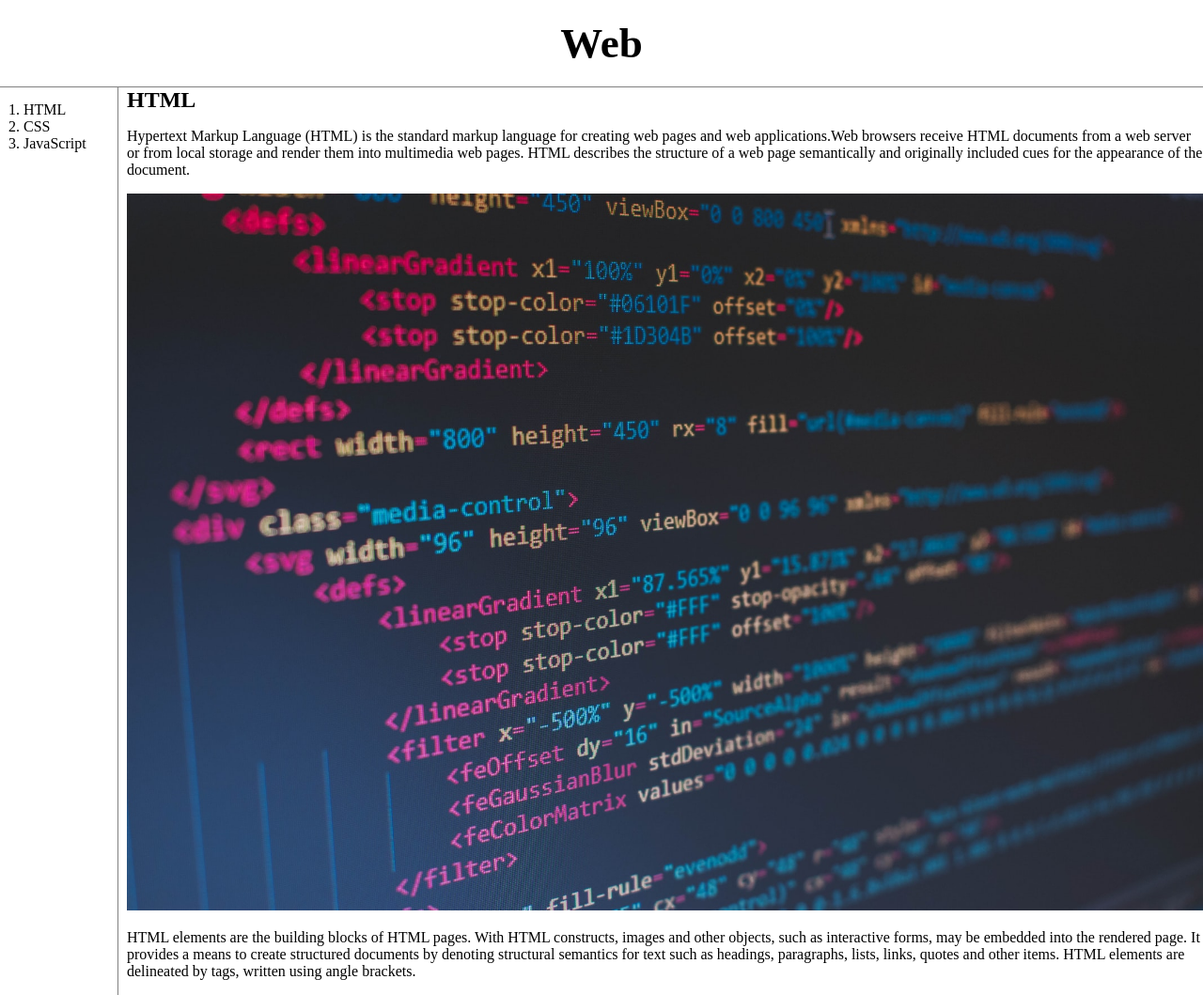
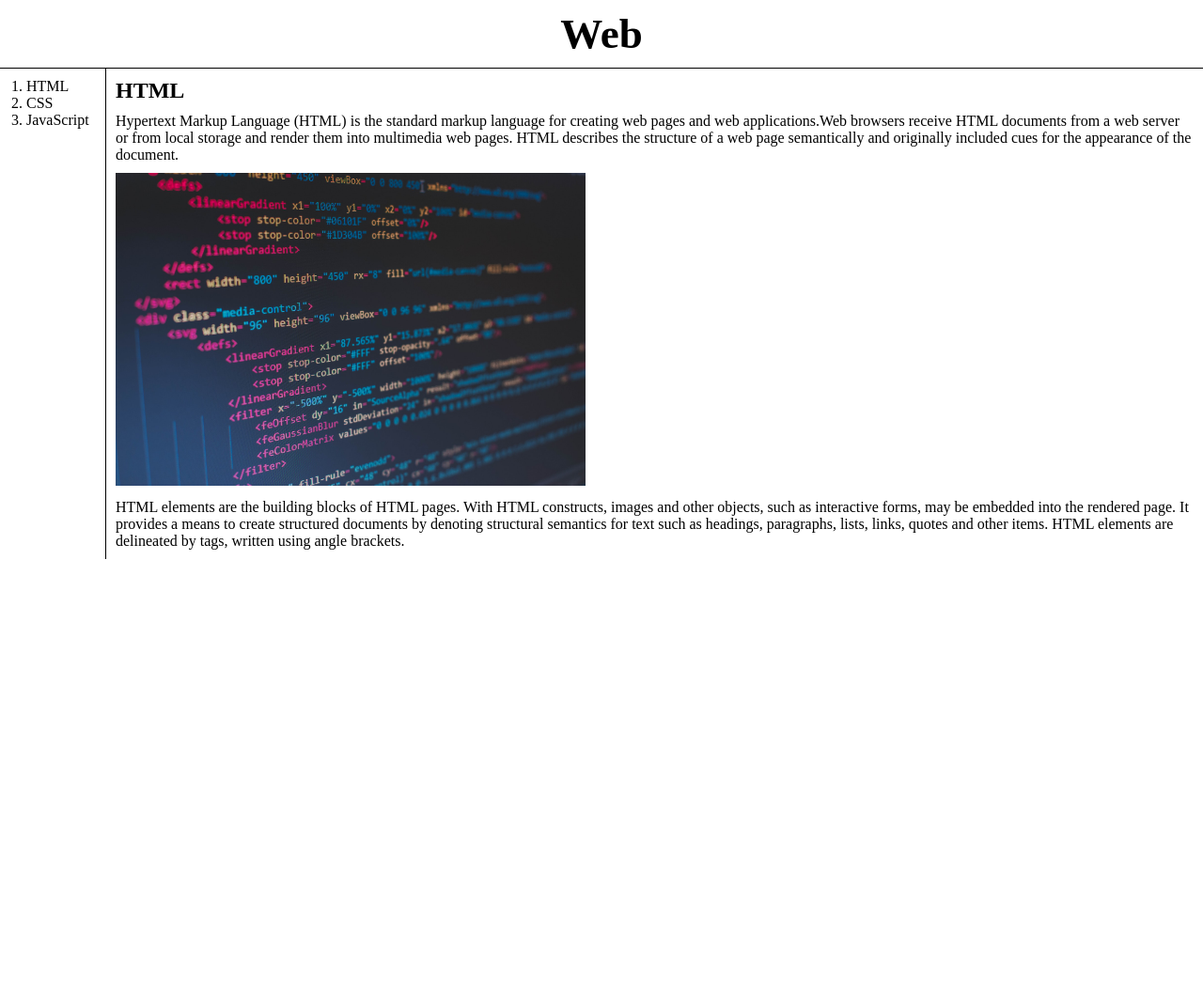
Before and after one commit to thkim7527/LearnNodeJS, a plain HTML site: page html.html in a window 1280 px wide. Shown: the whole page at 94% size. After the commit the page ends 800 px from the top, so only its background shows below. Drawn offline with Linux system fonts and the light colour scheme.

Commit message:
Add id in index, New Design

```diff
--- a/html.html
+++ b/html.html
@@ -11,18 +11,20 @@
 
     <div id="grid">
 
-      <ol>
-        <li><a href="html.html">HTML</a></li>
-        <li><a href="css.html">CSS</a></li>
-        <li><a href="javascript.html">JavaScript</a></li>
-      </ol>
+      <div id="index">
+        <ol>
+          <li><a href="html.html">HTML</a></li>
+          <li><a href="css.html">CSS</a></li>
+          <li><a href="javascript.html">JavaScript</a></li>
+        </ol>
+      </div>
 
       <div id="article">
         <h2>HTML</h2>
 
         <p><a href="https://www.w3.org/TR/html5/" target="_blank" title="HTML Speicification">Hypertext Markup Language (HTML)</a> is the standard markup language for creating web pages and web applications.Web browsers receive HTML documents from a web server or from local storage and render them into multimedia web pages. HTML describes the structure of a web page semantically and originally included cues for the appearance of the document.</p>
 
-        <img src="HTML.jpg" width="100%">
+        <img src="HTML.jpg" width="500px">
 
         <p>HTML elements are the building blocks of HTML pages. With HTML constructs, images and other objects, such as interactive forms, may be embedded into the rendered page. It provides a means to create structured documents by denoting structural semantics for text such as headings, paragraphs, lists, links, quotes and other items. HTML elements are delineated by tags, written using angle brackets.</p>
 
--- a/style.css
+++ b/style.css
@@ -1,51 +1,55 @@
-* {
-    /*margin: 0px;*/
-}
-
 body {
     margin: 0px;
 }
 
 a {
+    text-decoration: none;
     color: black;
-    text-decoration: none;
 }
 
 h1 {
     font-size: 45px;
     text-align: center;
-    border-bottom: grey 1px solid;
+
     margin: 0px;
-    padding: 20px;
+    padding: 10px 0px 10px 0px;
+
+    border-bottom: 1px black solid;
 }
 
 h2 {
-    margin: 0px;
-}
-
-ol {
-    border-right: grey 1px solid;
-    width: 100px;
-    margin: 0px;
-    padding: 15px 0px 15px 25px;
+    margin: 10px 0px 10px 0px;
 }
 
 #grid {
     display: grid;
-    grid-template-columns: 131px 1fr;
+    grid-template-columns: 113px 1fr;
+}
+
+ol {
+    margin: 10px ;
+    padding-left: 18px;
+    width: 75px;
+}
+
+#index {
+    border-right: 1px black solid;
+}
+
+p {
+    margin: 10px 0px 10px 0px;
 }
 
 #article {
-    margin-left: 4px;
+    margin: 0px 10px 0px 10px;
 }
 
-/* Width =< 800 */
 @media(max-width:800px) {
     #grid {
         display: block;
     }
 
-    ol {
+    #index {
         border-right: none;
     }
 }
```
Also changed, not shown: css.html (+7 -5 lines), index.html (+7 -5 lines), javascript.html (+6 -4 lines).
